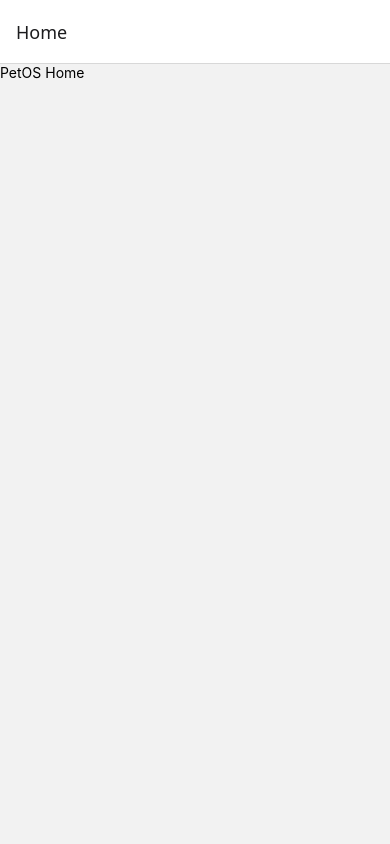
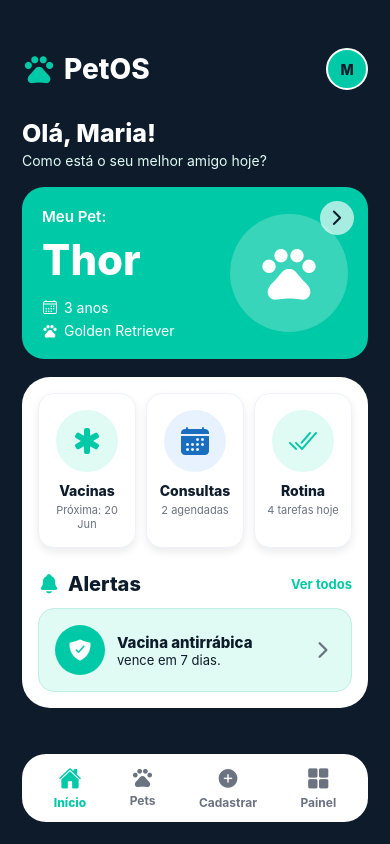
Before and after one commit to Canadas7/PetOs-Mobile-application-development, a React Native app: screen /Home in a window 390 px wide. Built offline with nearby package versions, Linux system fonts and the light colour scheme.

Commit message:
feat: cria interface inicial da home do PetOS

```diff
--- a/App.tsx
+++ b/App.tsx
@@ -5,7 +5,7 @@ import HomeScreen from "./src/screens/HomeScreen";
 import PetsListScreen from "./src/screens/PetsListScreen";
 import PetRegisterScreen from "./src/screens/PetRegisterScreen";
 import PetDetailsScreen from "./src/screens/PetDetailsScreen";
-import SummaryScreen from "./src/screens/SummaryScreen";
+import DashboardScreen from "./src/screens/DashboardScreen";
 
 import { RootStackParamList } from "./src/types/navigation";
 
@@ -14,12 +14,15 @@ const Stack = createNativeStackNavigator<RootStackParamList>();
 export default function App() {
   return (
     <NavigationContainer>
-      <Stack.Navigator initialRouteName="Home">
+      <Stack.Navigator
+        initialRouteName="Home"
+        screenOptions={{ headerShown: false }}
+      >
         <Stack.Screen name="Home" component={HomeScreen} />
         <Stack.Screen name="PetsList" component={PetsListScreen} />
         <Stack.Screen name="PetRegister" component={PetRegisterScreen} />
         <Stack.Screen name="PetDetails" component={PetDetailsScreen} />
-        <Stack.Screen name="Summary" component={SummaryScreen} />
+        <Stack.Screen name="Dashboard" component={DashboardScreen} />
       </Stack.Navigator>
     </NavigationContainer>
   );
--- a/app.json
+++ b/app.json
@@ -27,4 +27,6 @@
       "favicon": "./assets/favicon.png"
     }
   }
+
+
 }
--- a/package.json
+++ b/package.json
@@ -9,6 +9,7 @@
     "web": "expo start --web"
   },
   "dependencies": {
+    "@expo/vector-icons": "^15.1.1",
     "@react-navigation/native": "^7.2.4",
     "@react-navigation/native-stack": "^7.15.1",
     "expo": "~54.0.33",
--- a/src/screens/SummaryScreen.tsx
+++ b/src/screens/DashboardScreen.tsx
@@ -1,9 +1,9 @@
 import { View, Text } from "react-native";
 
-export default function SummaryScreen() {
+export default function DashboardScreen() {
   return (
     <View>
-      <Text>PetOS Summary</Text>
+      <Text>Resumo do App</Text>
     </View>
   );
 }
--- a/src/screens/HomeScreen.tsx
+++ b/src/screens/HomeScreen.tsx
@@ -1,9 +1,375 @@
-import { View, Text } from "react-native";
+import { View, Text, TouchableOpacity, StyleSheet } from "react-native";
+import { Ionicons, MaterialIcons } from "@expo/vector-icons";
+import colors from "../styles/colors";
 
-export default function HomeScreen() {
+export default function HomeScreen({ navigation }: any) {
   return (
-    <View>
-      <Text>PetOS Home</Text>
+    <View style={styles.container}>
+      <View style={styles.top}>
+        <View style={styles.logoContainer}>
+          <MaterialIcons name="pets" size={34} color={colors.teal} />
+          <Text style={styles.logo}>PetOS</Text>
+        </View>
+
+        <View style={styles.avatar}>
+          <Text style={styles.avatarText}>M</Text>
+        </View>
+      </View>
+
+      <View style={styles.greeting}>
+        <Text style={styles.title}>Olá, Maria!</Text>
+        <Text style={styles.subtitle}>Como está o seu melhor amigo hoje?</Text>
+      </View>
+
+      <TouchableOpacity
+        style={styles.petCard}
+        onPress={() => navigation.navigate("PetsList")}
+      >
+        <View style={styles.petContent}>
+          <Text style={styles.petLabel}>Meu Pet:</Text>
+          <Text style={styles.petName}>Thor</Text>
+
+          <View style={styles.petInfoRow}>
+            <Ionicons name="calendar-outline" size={16} color={colors.white} />
+            <Text style={styles.petInfo}>3 anos</Text>
+          </View>
+
+          <View style={styles.petInfoRow}>
+            <MaterialIcons name="pets" size={16} color={colors.white} />
+            <Text style={styles.petInfo}>Golden Retriever</Text>
+          </View>
+        </View>
+
+        <View style={styles.petImagePlaceholder}>
+          <MaterialIcons name="pets" size={64} color={colors.white} />
+        </View>
+
+        <View style={styles.petArrow}>
+          <Ionicons name="chevron-forward" size={22} color={colors.primary} />
+        </View>
+      </TouchableOpacity>
+
+      <View style={styles.whitePanel}>
+        <View style={styles.cardsArea}>
+          <TouchableOpacity style={styles.actionCard}>
+            <View style={styles.iconCircle}>
+              <Ionicons name="medical" size={32} color={colors.teal} />
+            </View>
+            <Text style={styles.cardTitle}>Vacinas</Text>
+            <Text style={styles.cardSub}>Próxima: 20 Jun</Text>
+          </TouchableOpacity>
+
+          <TouchableOpacity style={styles.actionCard}>
+            <View style={styles.iconCircleBlue}>
+              <Ionicons name="calendar" size={32} color={colors.blue} />
+            </View>
+            <Text style={styles.cardTitle}>Consultas</Text>
+            <Text style={styles.cardSub}>2 agendadas</Text>
+          </TouchableOpacity>
+
+          <TouchableOpacity style={styles.actionCard}>
+            <View style={styles.iconCircle}>
+              <Ionicons name="checkmark-done" size={32} color={colors.teal} />
+            </View>
+            <Text style={styles.cardTitle}>Rotina</Text>
+            <Text style={styles.cardSub}>4 tarefas hoje</Text>
+          </TouchableOpacity>
+        </View>
+
+        <View style={styles.alertHeader}>
+          <View style={styles.alertTitleBox}>
+            <Ionicons name="notifications" size={22} color={colors.teal} />
+            <Text style={styles.alertTitle}>Alertas</Text>
+          </View>
+
+          <TouchableOpacity onPress={() => navigation.navigate("Dashboard")}>
+            <Text style={styles.seeAll}>Ver todos</Text>
+          </TouchableOpacity>
+        </View>
+
+        <TouchableOpacity
+          style={styles.alertCard}
+          onPress={() => navigation.navigate("Dashboard")}
+        >
+          <View style={styles.alertIcon}>
+            <Ionicons
+              name="shield-checkmark"
+              size={24}
+              color={colors.white}
+            />
+          </View>
+
+          <View style={{ flex: 1 }}>
+            <Text style={styles.alertName}>Vacina antirrábica</Text>
+            <Text style={styles.alertText}>vence em 7 dias.</Text>
+          </View>
+
+          <Ionicons name="chevron-forward" size={24} color={colors.gray} />
+        </TouchableOpacity>
+      </View>
+
+      <View style={styles.bottomNav}>
+        <TouchableOpacity style={styles.navButton}>
+          <Ionicons name="home" size={23} color={colors.teal} />
+          <Text style={styles.navActive}>Início</Text>
+        </TouchableOpacity>
+
+        <TouchableOpacity
+          style={styles.navButton}
+          onPress={() => navigation.navigate("PetsList")}
+        >
+          <MaterialIcons name="pets" size={23} color={colors.gray} />
+          <Text style={styles.navItem}>Pets</Text>
+        </TouchableOpacity>
+
+        <TouchableOpacity
+          style={styles.navButton}
+          onPress={() => navigation.navigate("PetRegister")}
+        >
+          <Ionicons name="add-circle" size={23} color={colors.gray} />
+          <Text style={styles.navItem}>Cadastrar</Text>
+        </TouchableOpacity>
+
+        <TouchableOpacity
+          style={styles.navButton}
+          onPress={() => navigation.navigate("Dashboard")}
+        >
+          <Ionicons name="grid" size={23} color={colors.gray} />
+          <Text style={styles.navItem}>Painel</Text>
+        </TouchableOpacity>
+      </View>
     </View>
   );
 }
+
+const styles = StyleSheet.create({
+  container: {
+    flex: 1,
+    backgroundColor: colors.primary,
+    padding: 22,
+    paddingTop: 48,
+  },
+  top: {
+    flexDirection: "row",
+    justifyContent: "space-between",
+    alignItems: "center",
+  },
+  logoContainer: {
+    flexDirection: "row",
+    alignItems: "center",
+    gap: 8,
+  },
+  logo: {
+    color: colors.white,
+    fontSize: 28,
+    fontWeight: "800",
+  },
+  avatar: {
+    width: 42,
+    height: 42,
+    borderRadius: 21,
+    backgroundColor: colors.teal,
+    alignItems: "center",
+    justifyContent: "center",
+    borderWidth: 2,
+    borderColor: colors.white,
+  },
+  avatarText: {
+    color: colors.primary,
+    fontWeight: "800",
+  },
+  greeting: {
+    marginTop: 28,
+    marginBottom: 18,
+  },
+  title: {
+    color: colors.white,
+    fontSize: 25,
+    fontWeight: "800",
+  },
+  subtitle: {
+    color: colors.mint,
+    fontSize: 14,
+    marginTop: 4,
+  },
+  petCard: {
+    backgroundColor: colors.teal,
+    borderRadius: 22,
+    padding: 20,
+    minHeight: 160,
+    flexDirection: "row",
+    alignItems: "center",
+    position: "relative",
+    overflow: "hidden",
+  },
+  petContent: {
+    flex: 1,
+    zIndex: 2,
+  },
+  petLabel: {
+    color: colors.white,
+    fontSize: 15,
+    fontWeight: "600",
+  },
+  petName: {
+    color: colors.white,
+    fontSize: 42,
+    fontWeight: "800",
+    marginVertical: 8,
+  },
+  petInfoRow: {
+    flexDirection: "row",
+    alignItems: "center",
+    gap: 6,
+    marginTop: 6,
+  },
+  petInfo: {
+    color: colors.white,
+    fontSize: 14,
+  },
+  petImagePlaceholder: {
+    width: 118,
+    height: 118,
+    borderRadius: 59,
+    backgroundColor: "rgba(255,255,255,0.22)",
+    alignItems: "center",
+    justifyContent: "center",
+  },
+  petArrow: {
+    position: "absolute",
+    right: 14,
+    top: 14,
+    width: 34,
+    height: 34,
+    borderRadius: 17,
+    backgroundColor: "rgba(255,255,255,0.65)",
+    alignItems: "center",
+    justifyContent: "center",
+  },
+  whitePanel: {
+    backgroundColor: colors.white,
+    borderRadius: 28,
+    padding: 16,
+    marginTop: 18,
+  },
+  cardsArea: {
+    flexDirection: "row",
+    gap: 10,
+  },
+  actionCard: {
+    flex: 1,
+    backgroundColor: "#FFFFFF",
+    borderRadius: 16,
+    paddingVertical: 16,
+    paddingHorizontal: 8,
+    alignItems: "center",
+    elevation: 3,
+    shadowColor: "#000",
+    shadowOpacity: 0.08,
+    shadowRadius: 8,
+    shadowOffset: { width: 0, height: 4 },
+    borderWidth: 1,
+    borderColor: "#EEF2F7",
+  },
+  iconCircle: {
+    width: 62,
+    height: 62,
+    borderRadius: 31,
+    backgroundColor: colors.mint,
+    alignItems: "center",
+    justifyContent: "center",
+    marginBottom: 10,
+  },
+  iconCircleBlue: {
+    width: 62,
+    height: 62,
+    borderRadius: 31,
+    backgroundColor: "#E8F2FF",
+    alignItems: "center",
+    justifyContent: "center",
+    marginBottom: 10,
+  },
+  cardTitle: {
+    color: colors.primary,
+    fontWeight: "800",
+    fontSize: 14,
+  },
+  cardSub: {
+    color: colors.gray,
+    fontSize: 11,
+    marginTop: 4,
+    textAlign: "center",
+  },
+  alertHeader: {
+    flexDirection: "row",
+    justifyContent: "space-between",
+    alignItems: "center",
+    marginTop: 24,
+    marginBottom: 12,
+  },
+  alertTitleBox: {
+    flexDirection: "row",
+    alignItems: "center",
+    gap: 8,
+  },
+  alertTitle: {
+    color: colors.primary,
+    fontSize: 20,
+    fontWeight: "800",
+  },
+  seeAll: {
+    color: colors.teal,
+    fontSize: 13,
+    fontWeight: "700",
+  },
+  alertCard: {
+    backgroundColor: colors.mint,
+    borderRadius: 16,
+    padding: 16,
+    flexDirection: "row",
+    alignItems: "center",
+    gap: 12,
+    borderWidth: 1,
+    borderColor: "#BDEFE4",
+  },
+  alertIcon: {
+    width: 50,
+    height: 50,
+    borderRadius: 25,
+    backgroundColor: colors.teal,
+    alignItems: "center",
+    justifyContent: "center",
+  },
+  alertName: {
+    color: colors.primary,
+    fontWeight: "800",
+    fontSize: 15,
+  },
+  alertText: {
+    color: colors.primary,
+    fontSize: 13,
+  },
+  bottomNav: {
+    backgroundColor: colors.white,
+    borderRadius: 24,
+    paddingVertical: 12,
+    paddingHorizontal: 10,
+    flexDirection: "row",
+    justifyContent: "space-around",
+    marginTop: "auto",
+  },
+  navButton: {
+    alignItems: "center",
+    gap: 4,
+  },
+  navActive: {
+    color: colors.teal,
+    fontWeight: "800",
+    fontSize: 12,
+  },
+  navItem: {
+    color: colors.gray,
+    fontWeight: "700",
+    fontSize: 12,
+  },
+});
--- a/src/screens/PetDetailsScreen.tsx
+++ b/src/screens/PetDetailsScreen.tsx
@@ -3,7 +3,7 @@ import { View, Text } from "react-native";
 export default function PetDetailsScreen() {
   return (
     <View>
-      <Text>PetOS Pet Details</Text>
+      <Text>Meus Pets</Text>
     </View>
   );
 }
--- a/src/screens/PetRegisterScreen.tsx
+++ b/src/screens/PetRegisterScreen.tsx
@@ -3,7 +3,7 @@ import { View, Text } from "react-native";
 export default function PetRegisterScreen() {
   return (
     <View>
-      <Text>PetOS Pet Register</Text>
+     <Text>Cadastrar Pet</Text>
     </View>
   );
 }
--- a/src/screens/PetsListScreen.tsx
+++ b/src/screens/PetsListScreen.tsx
@@ -3,7 +3,7 @@ import { View, Text } from "react-native";
 export default function PetsListScreen() {
   return (
     <View>
-      <Text>PetOS Pets List</Text>
+      <Text>Detalhes do Pet</Text>
     </View>
   );
 }
--- /dev/null
+++ b/src/styles/colors.ts
@@ -0,0 +1,12 @@
+const colors = {
+  primary: "#0D1B2A",
+  teal: "#00C9A7",
+  blue: "#1A6EBF",
+  mint: "#E0FAF4",
+  gray: "#6B7280",
+  white: "#FFFFFF",
+  light: "#F5F7FA",
+  danger: "#EF4444",
+};
+
+export default colors;
--- a/src/types/navigation.ts
+++ b/src/types/navigation.ts
@@ -3,5 +3,5 @@ export type RootStackParamList = {
   PetsList: undefined;
   PetRegister: undefined;
   PetDetails: undefined;
-  Summary: undefined;
+  Dashboard: undefined;
 };
```
Also changed, not shown: 1 other file (tests, documents, lock files or other folders).
